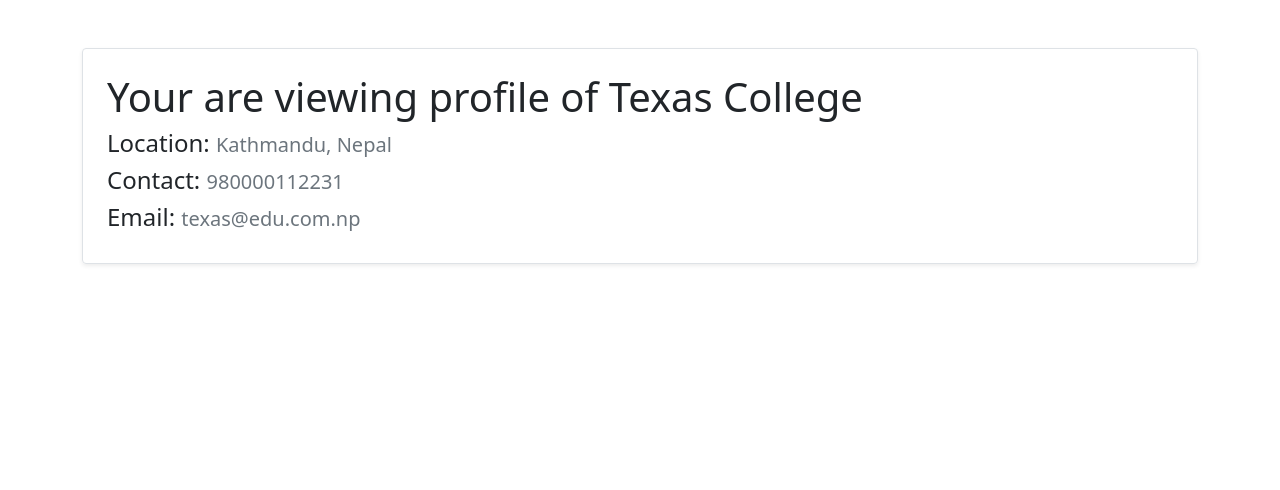
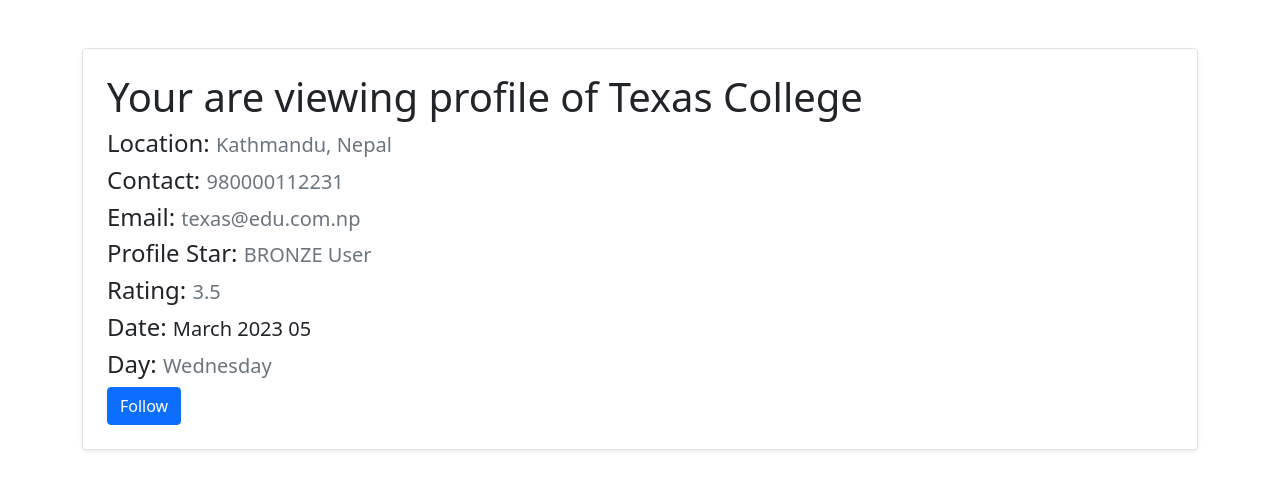
Before and after one commit to ramesh-kunwar/COLLEGE, a PHP site: page /profile.php in a window 1280 px wide. Shown: the top 490 px of the page. Run offline with PHP 8.4, Linux system fonts and the light colour scheme.

Commit message:
Lab 3 Profile viewer

```diff
--- a/4th Sem/Scripting Language/labThreeProfileViewer/profile.php
+++ b/4th Sem/Scripting Language/labThreeProfileViewer/profile.php
@@ -43,6 +43,55 @@ if ($profileStatus == "gold") {
     $starTitle = "BEGINNER User";
 }
 
+// switch case statement
+
+$day = '';
+$val = 4;
+$date  = date("F Y h");
+
+switch ($val) {
+    case 1:
+        $day = "Sunday";
+        break;
+    case 2:
+        $day = "Monday";
+        break;
+    case 3:
+        $day = "Tuesday";
+        break;
+    case 4:
+        $day = "Wednesday";
+        break;
+    case 5:
+        $day = "Thursday";
+        break;
+
+    case 6:
+        $day = "Friday";
+        break;
+    case 7:
+        $day = "Saturday";
+        break;
+
+    default:
+        $day = "Invalid input";
+        break;
+}
+
+
+
+// create variable is_followed
+// set value is_followed to "followed
+// if followed then set button with text unfollow otherwise set button text follow
+
+$isFollowed = false;
+$followText = "";
+if ($isFollowed) {
+    $followText = "Unfollow";
+} else {
+    $followText = "Follow";
+}
+
 ?>
 
 <!DOCTYPE html>
@@ -53,6 +102,7 @@ if ($profileStatus == "gold") {
     <meta http-equiv="X-UA-Compatible" content="IE=edge">
     <meta name="viewport" content="width=device-width, initial-scale=1.0">
     <title>Profile Viewer</title>
+    <link rel="icon" type="image/gif" href="https://upload.wikimedia.org/wikipedia/commons/thumb/c/c6/Sign-check-icon.png/640px-Sign-check-icon.png">
     <link rel="stylesheet" href="./bootstrap.min.css">
 </head>
 
@@ -65,6 +115,12 @@ if ($profileStatus == "gold") {
                 <h4>Location: <span class="lead  text-secondary"><?php echo $location ?></span> </h4>
                 <h4>Contact: <span class="lead text-secondary"><?php echo $contact ?></span> </h4>
                 <h4>Email: <span class="lead text-secondary"><?php echo $email ?></span></h4>
+                <h4>Profile Star: <span class="lead text-secondary"><?php echo $starTitle; ?></span></h4>
+                <h4>Rating: <span class="lead text-secondary"><?php echo $star; ?></span></h4>
+                <h4>Date: <span class="lead text-sedondary"><?php echo $date; ?></span></h4>
+                <h4>Day: <span class="lead text-secondary"><?php echo $day; ?></span></h4>
+                <button class="btn btn-primary btn-block"><?php echo $followText; ?></button>
+
             </div>
         <?php
 
@@ -74,10 +130,18 @@ if ($profileStatus == "gold") {
                 <h4>Location: <span class="lead text-secondary"><?php echo $location ?></span> </h4>
                 <h4>Contact: <span class="lead text-secondary"><?php echo $contact ?></span> </h4>
                 <h4>Email: <span class="lead text-secondary"><?php echo $email ?></span></h4>
+                <h4>Profile Star: <span class="lead text-secondary"><?php echo $starTitle; ?></span></h4>
+                <h4>Rating: <span class="lead text-secondary"><?php echo $star; ?></span></h4>
+                <h4>Date: <span class="lead text-sedondary"><?php echo $date; ?></span></h4>
+
+                <h4>Day: <span class="lead text-secondary"><?php echo $day; ?></span></h4>
+                <button class="btn btn-primary btn-block"><?php echo $followText; ?></button>
+
             </div>
         <?php   }
         ?>
     </div>
+
 </body>
 
 </html>
```
